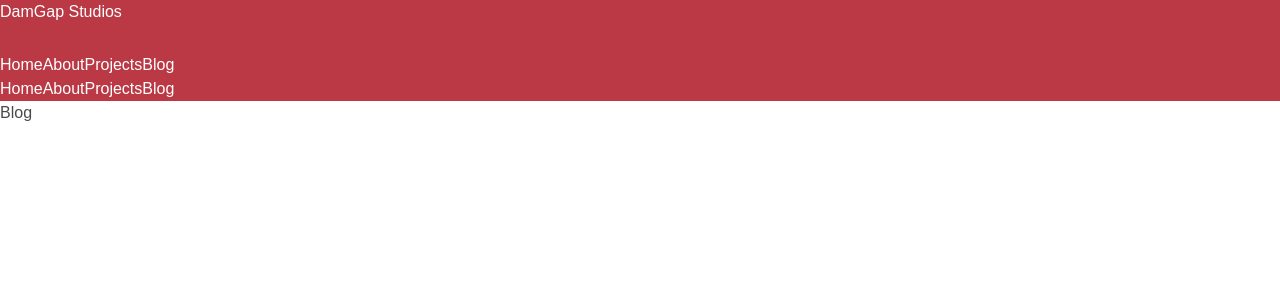
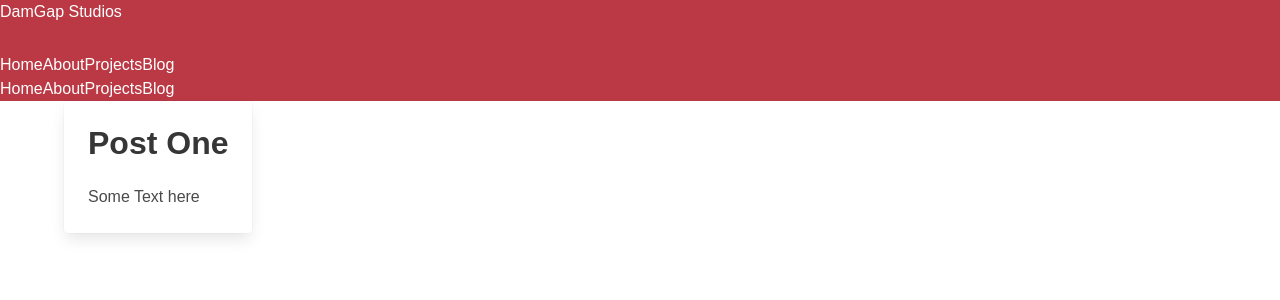
Before and after one commit to DamGapStudios/damgapwebsite, a React (Create React App) app: page /blog in a window 1280 px wide. Shown: the top 300 px of the page. Built offline with nearby package versions, Linux system fonts and the light colour scheme; a web font is replaced by a local one.

Commit message:
Updated blog post and added bloomer package

```diff
--- a/package.json
+++ b/package.json
@@ -3,6 +3,7 @@
   "version": "0.1.0",
   "private": true,
   "dependencies": {
+    "bloomer": "^0.5.5",
     "bulma": "^0.4.2",
     "font-awesome": "^4.7.0",
     "react": "^15.5.4",
--- /dev/null
+++ b/src/Components/blogPost/blogPost.js
@@ -0,0 +1,26 @@
+/**
+ * Created by apdun on 6/6/2017.
+ */
+import React, { Component } from 'react';
+import './blogPost.css';
+
+export default class Post extends Component {
+
+
+    render() {
+        return (
+            <div>
+                <div className="card post">
+                    <div className="card-content">
+
+                        <p className="title">{ this.props.title } </p>
+                        <div className="content">
+                            { this.props.post }
+                        </div>
+
+                    </div>
+                </div>
+            </div>
+        );
+    }
+}
--- a/src/Components/projectBlock/projectBlock.css
+++ b/src/Components/projectBlock/projectBlock.css
@@ -1,4 +1,4 @@
-.hero {
+.hero.project {
     margin: 20px 0;
     z-index: 0;
 }
--- a/src/Components/projectBlock/projectBlock.js
+++ b/src/Components/projectBlock/projectBlock.js
@@ -9,7 +9,8 @@ export default class ProjectBlock extends Component {
     render() {
         return (
             <div>
-                <section className="hero" style={{backgroundColor: this.props.color}}>
+
+                <section className="hero project" style={{backgroundColor: this.props.color}}>
                     <div className="hero-body">
                         <div className="container">
                             <img src={this.props.image} alt="" className="heroImage" style={{boxShadow: '5px 5px 10px' + this.props.accent}}/>
--- a/src/Views/App.css
+++ b/src/Views/App.css
@@ -25,3 +25,7 @@
 .nav {
   background-color: #BA3945
 }
+
+html{
+  background-color: #b1cbbb;
+}
--- /dev/null
+++ b/src/Views/Blog/Blog.css
@@ -0,0 +1,3 @@
+.card.post {
+    width: 100%
+}
--- a/src/Views/Blog/Blog.js
+++ b/src/Views/Blog/Blog.js
@@ -2,13 +2,14 @@
  * Created by apdun on 6/5/2017.
  */
 import React, { Component } from 'react';
+import Post from "../../Components/blogPost/blogPost";
 
 class Blog extends Component {
 
     render() {
         return (
-            <div>
-                <h2>Blog</h2>
+            <div className="container">
+                <Post title="Post One" post="Some Text here"/>
             </div>
         );
     }
```
Also changed, not shown: src/Components/blogPost/blogPost.css (added).
